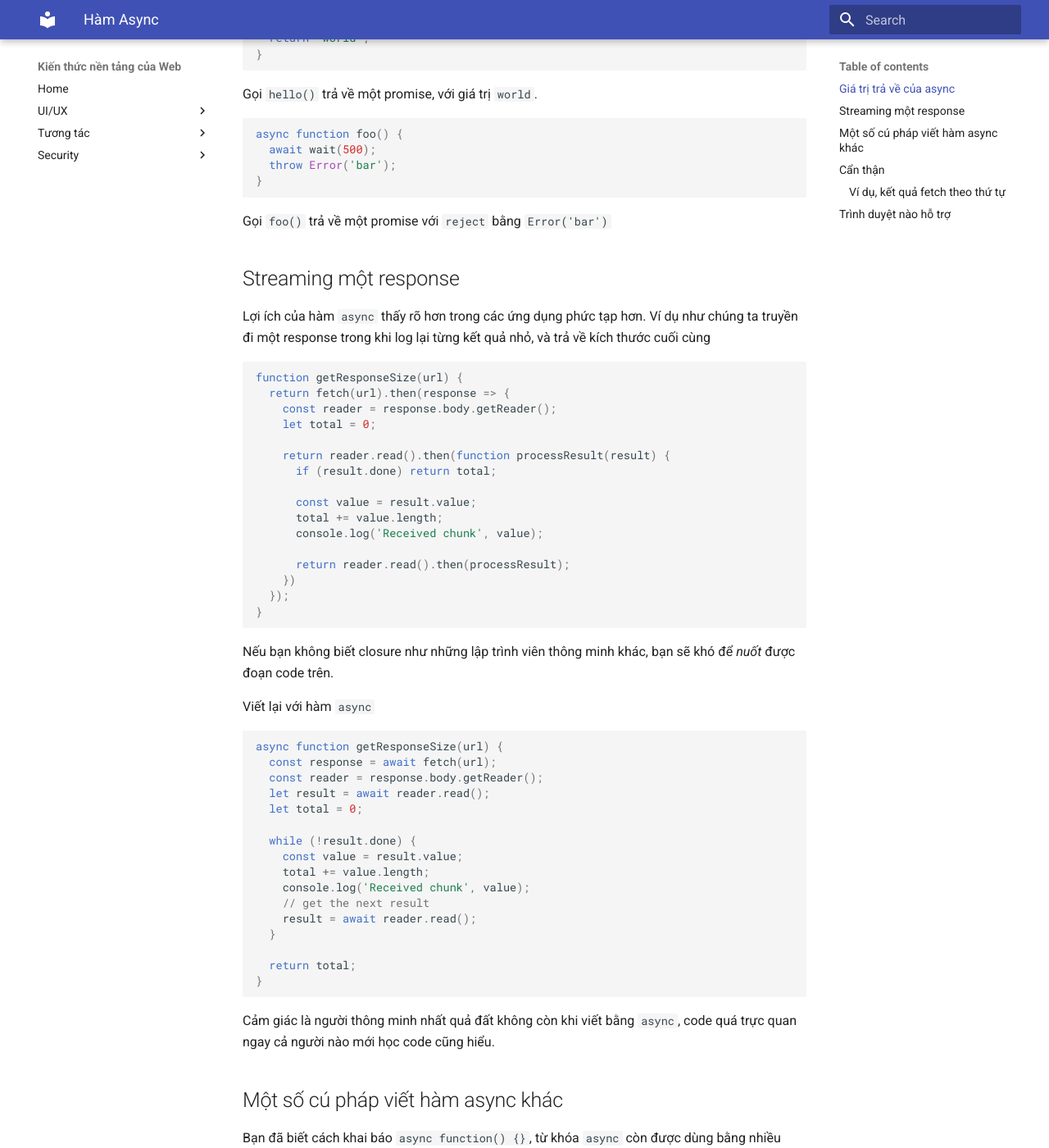
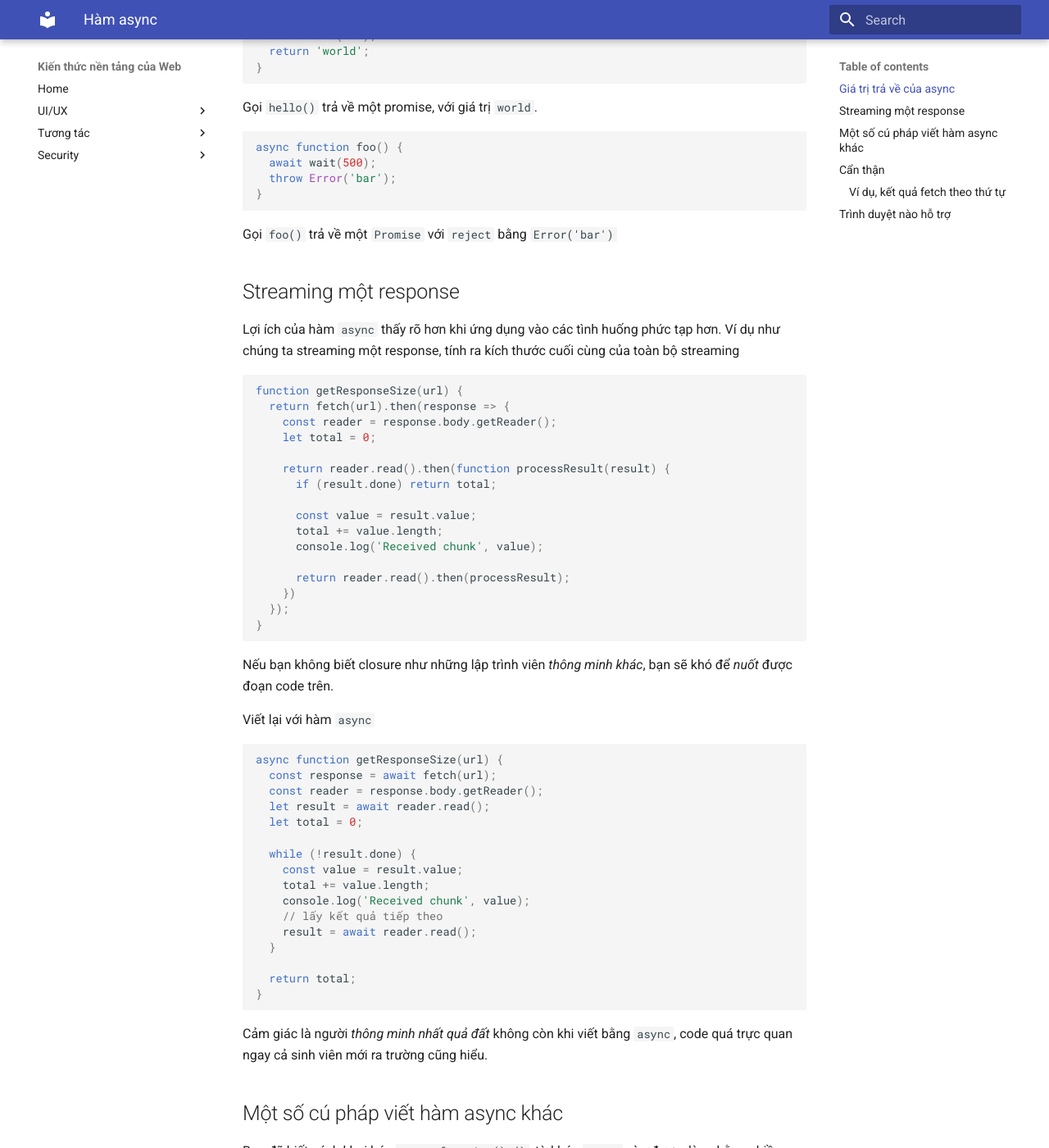
Before and after one commit to luubinhan/web-fundamentals, an MkDocs documentation site: the page built from docs/base/async.md, in a window 1280 px wide and 1400 px high, scrolled down 1293 px. Shown: the whole window at 82% size. Built offline with MkDocs 1.6.1 and Material for MkDocs 9.7.7, drawn with Linux system fonts in a browser that asks for light colours; some of the changed text lies outside the part shown.

Commit message:
update async

````diff
--- a/docs/base/async.md
+++ b/docs/base/async.md
@@ -43,15 +43,16 @@
 }
 ```
 
-Số lượng dòng code không đổi, nhưng không còn `callback`, code dễ đọc hơn, đặc biệt với những ai chưa nắm cách hoạt động của promise.
-
+Số lượng dòng code không đổi, nhưng không còn `callback`, code dễ hình dung hơn, đặc biệt với những ai chưa nắm cách hoạt động của `Promise`.
 
 ## Giá trị trả về của async
 
-Hàm `async` luôn trả về về Promise, dù bên trong có await hay không. Promise này sẽ được `resolve` khi hàm có `return` hoặc `reject` khi hàm `throw` một error
+Hàm `async` luôn trả về `Promise`, dù bên trong có `await` hay không.
+
+`Promise` này sẽ được `resolve` khi hàm có `return` hoặc `reject` khi hàm `throw` một error.
 
 ```js
-// wait ms milliseconds
+// đợi trong mili giây
 function wait(ms) {
   return new Promise(r => setTimeout(r, ms));
 }
@@ -71,11 +72,11 @@
 }
 ```
 
-Gọi `foo()` trả về một promise với `reject` bằng `Error('bar')`
+Gọi `foo()` trả về một `Promise` với `reject` bằng `Error('bar')`
 
 ## Streaming một response
 
-Lợi ích của hàm `async` thấy rõ hơn trong các ứng dụng phức tạp hơn. Ví dụ như chúng ta truyền đi một response trong khi log lại từng kết quả nhỏ, và trả về kích thước cuối cùng
+Lợi ích của hàm `async` thấy rõ hơn khi ứng dụng vào các tình huống phức tạp hơn. Ví dụ như chúng ta streaming một response, tính ra kích thước cuối cùng của toàn bộ streaming
 
 ```js
 function getResponseSize(url) {
@@ -96,7 +97,7 @@
 }
 ```
 
-Nếu bạn không biết closure như những lập trình viên thông minh khác, bạn sẽ khó để *nuốt* được đoạn code trên.
+Nếu bạn không biết closure như những lập trình viên *thông minh khác*, bạn sẽ khó để *nuốt* được đoạn code trên.
 
 Viết lại với hàm `async`
 
@@ -111,7 +112,7 @@
     const value = result.value;
     total += value.length;
     console.log('Received chunk', value);
-    // get the next result
+    // lấy kết quả tiếp theo
     result = await reader.read();
   }
 
@@ -119,7 +120,7 @@
 }
 ```
 
-Cảm giác là người thông minh nhất quả đất không còn khi viết bằng `async`, code quá trực quan ngay cả người nào mới học code cũng hiểu.
+Cảm giác là người *thông minh nhất quả đất* không còn khi viết bằng `async`, code quá trực quan ngay cả sinh viên mới ra trường cũng hiểu.
 
 ## Một số cú pháp viết hàm async khác
 
````
Also changed, not shown: other parts of docs/base/async.md (+4 -4 lines).
